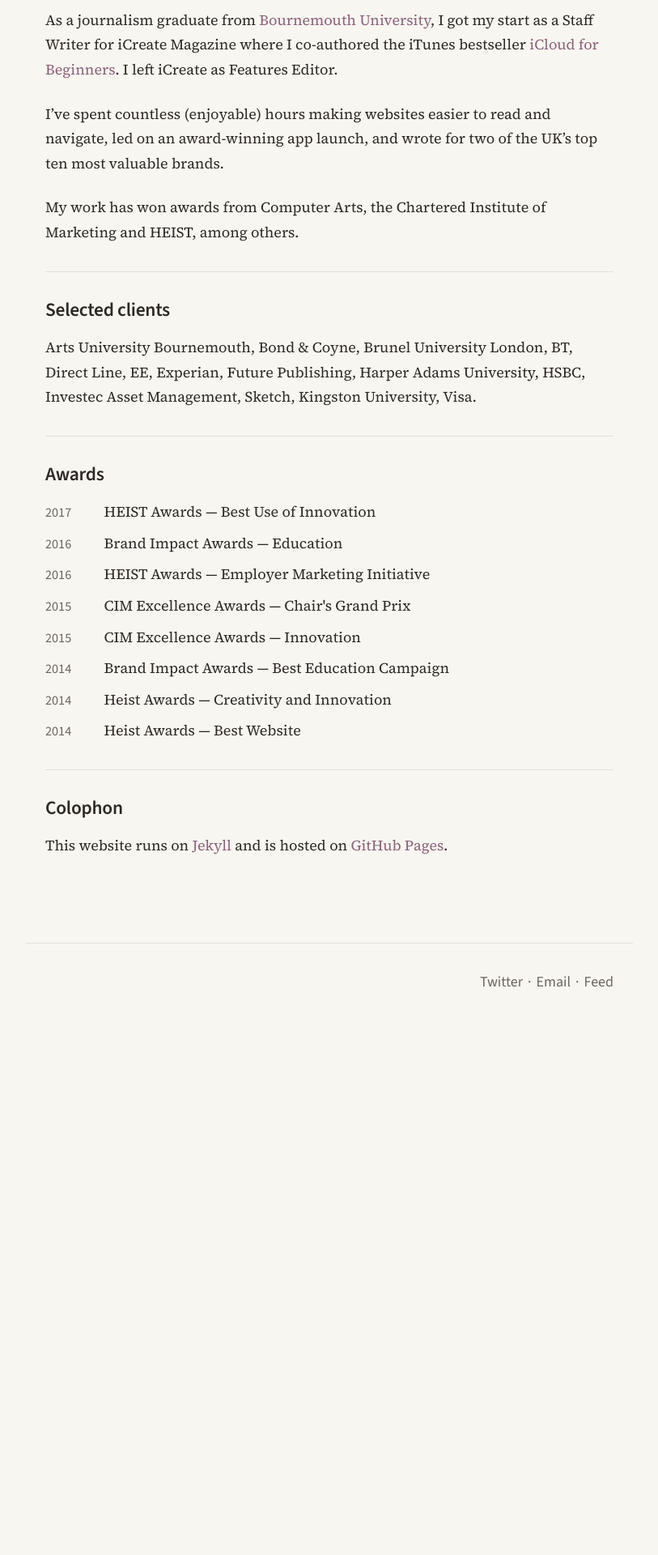
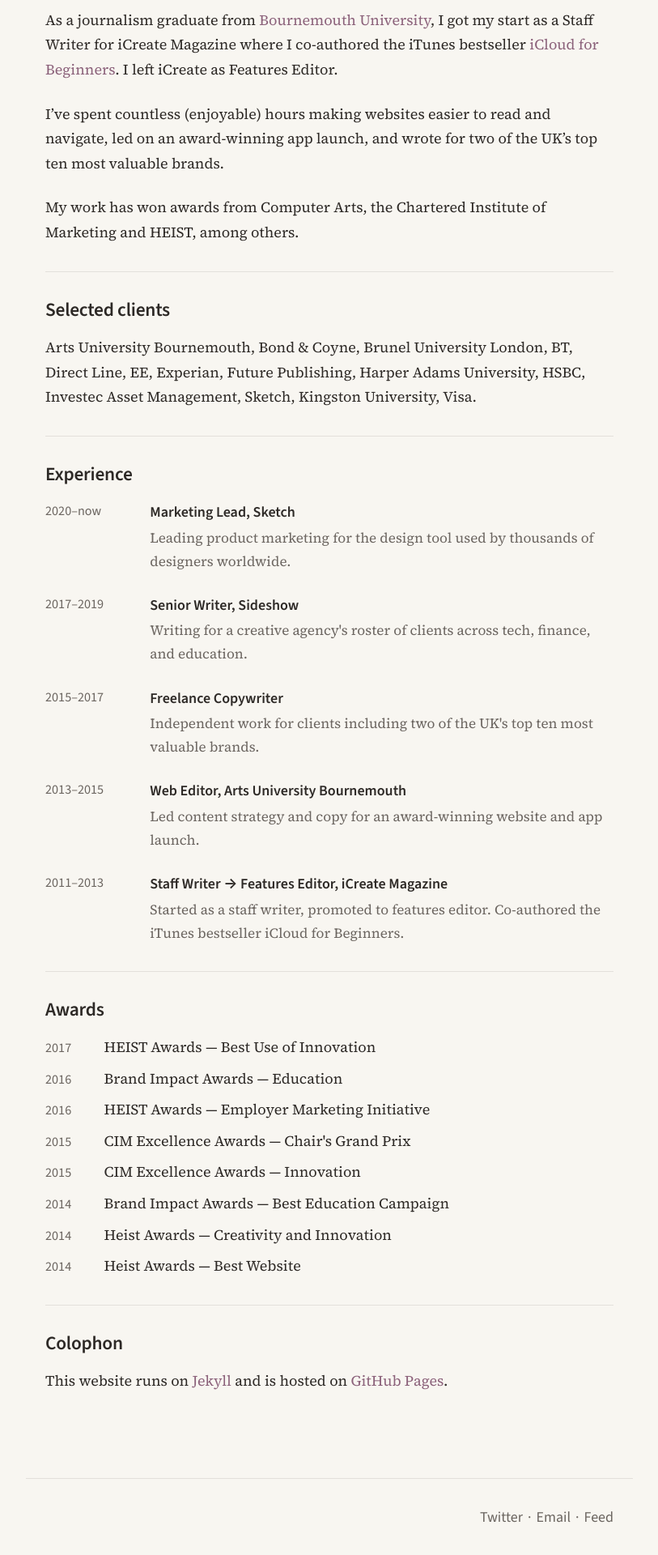
Before and after one commit to freddiewrites/freddiewrites.github.io, a Jekyll site: the page built from about.markdown, in a window 1280 px wide. Shown: the part 1601-3521 px from the top of the page at 81% size, without its empty margins (233-1046 px from the left). Built offline with Jekyll 4.4.1, drawn with Linux system fonts in a browser that asks for light colours; before the commit the page ends 2861 px from its top, so only the background shows below that.

Commit message:
Add employment history section to about page
- Add Experience section with work history (2011–present)
- Create experience-list component styles matching awards pattern
- Year range on left, role/company and summary on right

Co-Authored-By: Claude Opus 4.5 <noreply@anthropic.com>

```diff
--- a/_sass/_components.scss
+++ b/_sass/_components.scss
@@ -163,6 +163,40 @@
   font-variant-numeric: tabular-nums;
 }
 
+/* Experience list */
+.experience-list {
+  list-style: none;
+  padding-left: 0;
+}
+
+.experience-item {
+  display: flex;
+  gap: var(--space-md);
+  margin-bottom: var(--space-md);
+}
+
+.experience-years {
+  font-size: 0.9em;
+  color: var(--text-muted);
+  flex-shrink: 0;
+  min-width: 6.5em;
+  font-family: var(--font-ui);
+  font-variant-numeric: tabular-nums;
+}
+
+.experience-details {
+  .experience-role {
+    font-weight: 600;
+    font-family: var(--font-ui);
+  }
+
+  .experience-summary {
+    color: var(--text-muted);
+    font-size: 0.95em;
+    margin-top: 2px;
+  }
+}
+
 /* Post header */
 .post-header {
   margin-bottom: var(--space-xl);
--- a/about.markdown
+++ b/about.markdown
@@ -44,6 +44,48 @@ Arts University Bournemouth, Bond & Coyne, Brunel University London, BT, Direct
 
 ---------------
 
+### Experience
+
+<ul class="experience-list">
+  <li class="experience-item">
+    <span class="experience-years">2020–now</span>
+    <div class="experience-details">
+      <div class="experience-role">Marketing Lead, Sketch</div>
+      <div class="experience-summary">Leading product marketing for the design tool used by thousands of designers worldwide.</div>
+    </div>
+  </li>
+  <li class="experience-item">
+    <span class="experience-years">2017–2019</span>
+    <div class="experience-details">
+      <div class="experience-role">Senior Writer, Sideshow</div>
+      <div class="experience-summary">Writing for a creative agency's roster of clients across tech, finance, and education.</div>
+    </div>
+  </li>
+  <li class="experience-item">
+    <span class="experience-years">2015–2017</span>
+    <div class="experience-details">
+      <div class="experience-role">Freelance Copywriter</div>
+      <div class="experience-summary">Independent work for clients including two of the UK's top ten most valuable brands.</div>
+    </div>
+  </li>
+  <li class="experience-item">
+    <span class="experience-years">2013–2015</span>
+    <div class="experience-details">
+      <div class="experience-role">Web Editor, Arts University Bournemouth</div>
+      <div class="experience-summary">Led content strategy and copy for an award-winning website and app launch.</div>
+    </div>
+  </li>
+  <li class="experience-item">
+    <span class="experience-years">2011–2013</span>
+    <div class="experience-details">
+      <div class="experience-role">Staff Writer → Features Editor, iCreate Magazine</div>
+      <div class="experience-summary">Started as a staff writer, promoted to features editor. Co-authored the iTunes bestseller iCloud for Beginners.</div>
+    </div>
+  </li>
+</ul>
+
+---------------
+
 ### Awards
 
 <ul class="awards-list">
```
